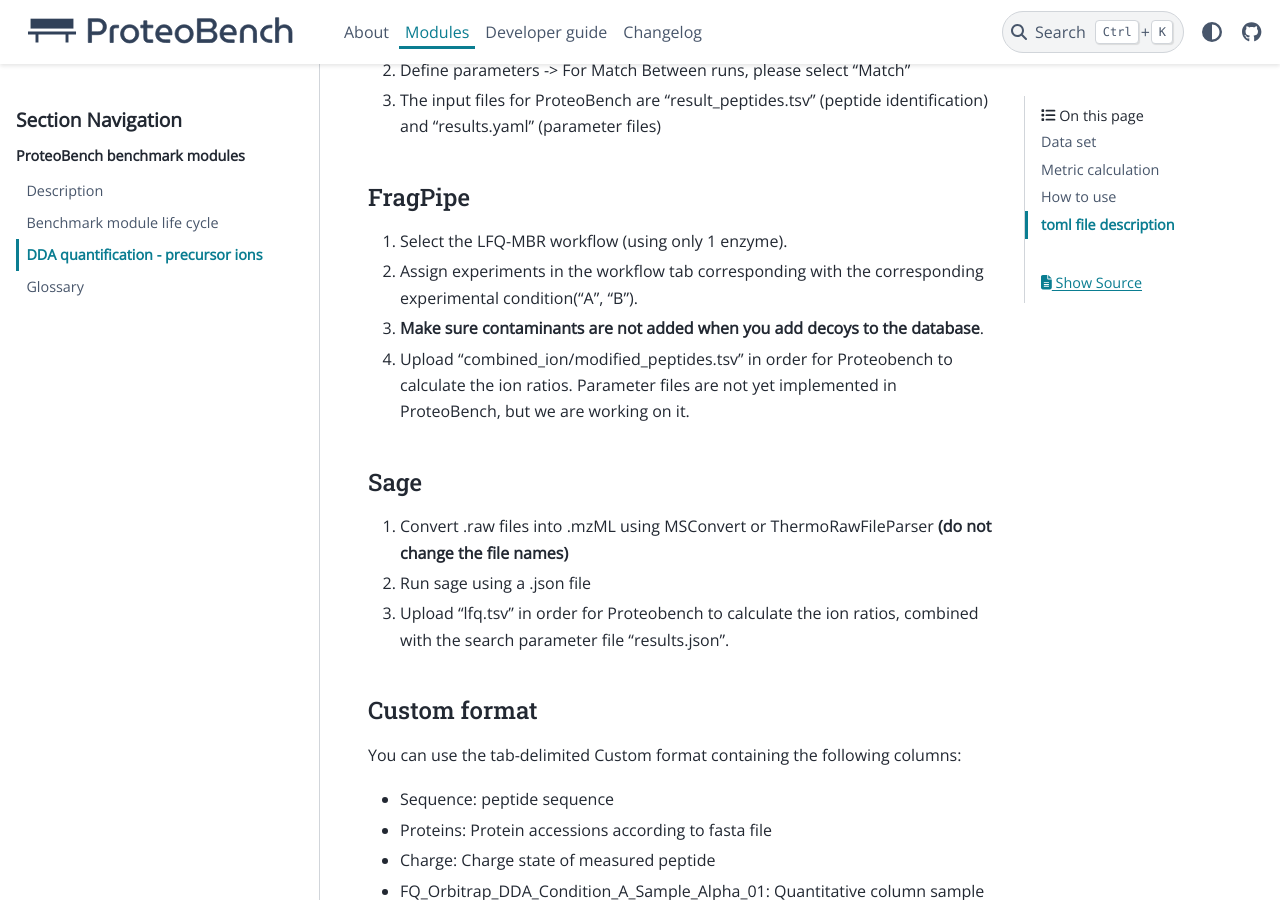
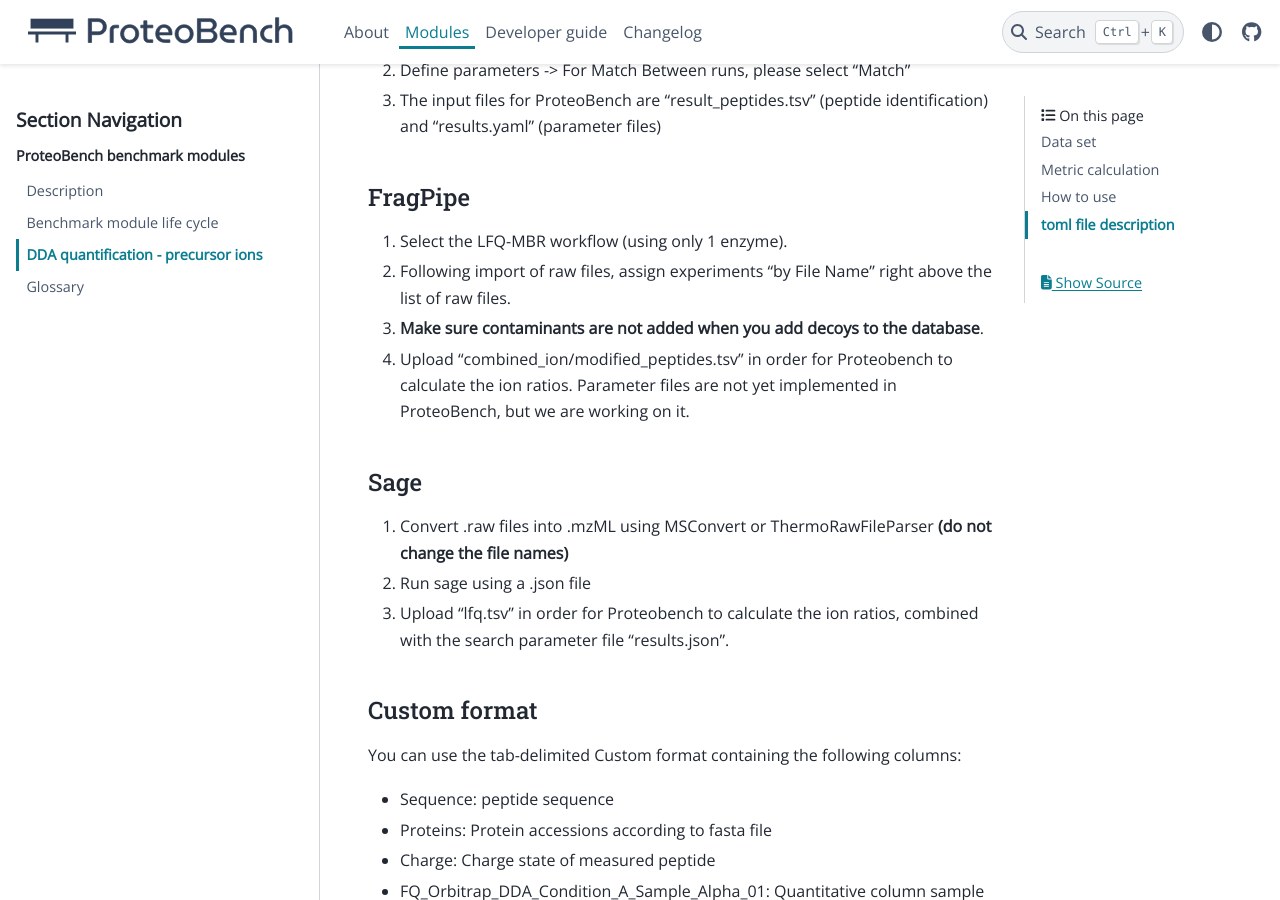
Before and after one commit to Proteobench/ProteoBench, a Sphinx documentation site: the page built from docs/modules/3-DDA-Quantification-ion-level.md, in a window 1280 px wide and 900 px high, scrolled down 2346 px. Built offline with Sphinx 7.4.7 and the PyData theme 0.15.4, drawn with Linux system fonts in a browser that asks for light colours; pages that are not in the unit, such as notebooks, are missing from menus.

Commit message:
fix the FragPipe doc.

```diff
--- a/docs/modules/3-DDA-Quantification-ion-level.md
+++ b/docs/modules/3-DDA-Quantification-ion-level.md
@@ -46,7 +46,7 @@
 
 #### FragPipe
 1. Select the LFQ-MBR workflow (using only 1 enzyme).
-2. Assign experiments in the workflow tab corresponding with the corresponding experimental condition("A", "B").
+2. Following import of raw files, assign experiments "by File Name" right above the list of raw files.
 3. **Make sure contaminants are not added when you add decoys to the database**.
 4. Upload "combined_ion/modified_peptides.tsv" in order for Proteobench to calculate the ion ratios. Parameter files are not yet implemented in ProteoBench, but we are working on it.
 
```
